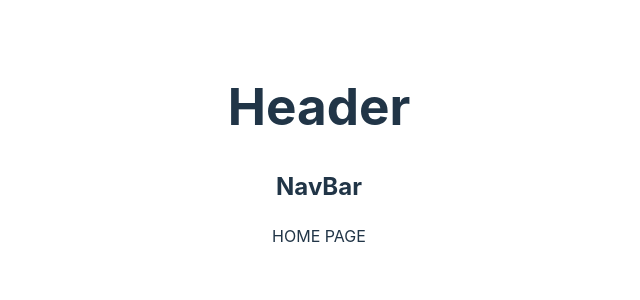
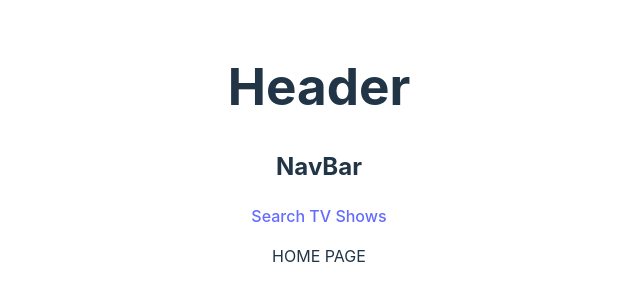
Before and after one commit to cCody34/movies, a React (Vite) app: page / in a window 1280 px wide. Shown: the part 246-546 px from the top of the page, without its empty margins (321-961 px from the left). Built offline with nearby package versions, Linux system fonts and the light colour scheme.

Commit message:
link to TVShows page in NavBar

```diff
--- a/src/components/NavBar.tsx
+++ b/src/components/NavBar.tsx
@@ -1,3 +1,8 @@
 export const NavBar = () => {
-    return <h2>NavBar</h2>
-}
+  return (
+    <>
+      <h2>NavBar</h2>
+      <a href="/shows">Search TV Shows</a>
+    </>
+  );
+};
```
